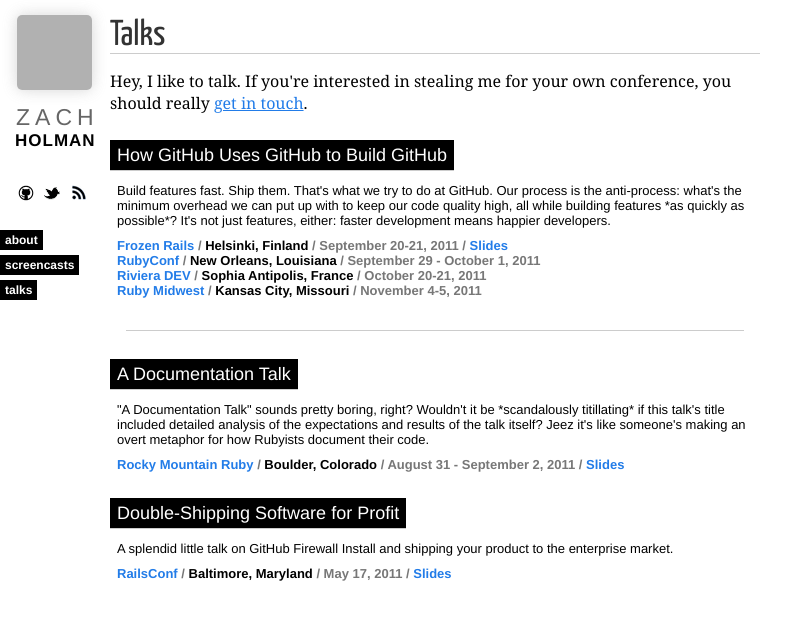
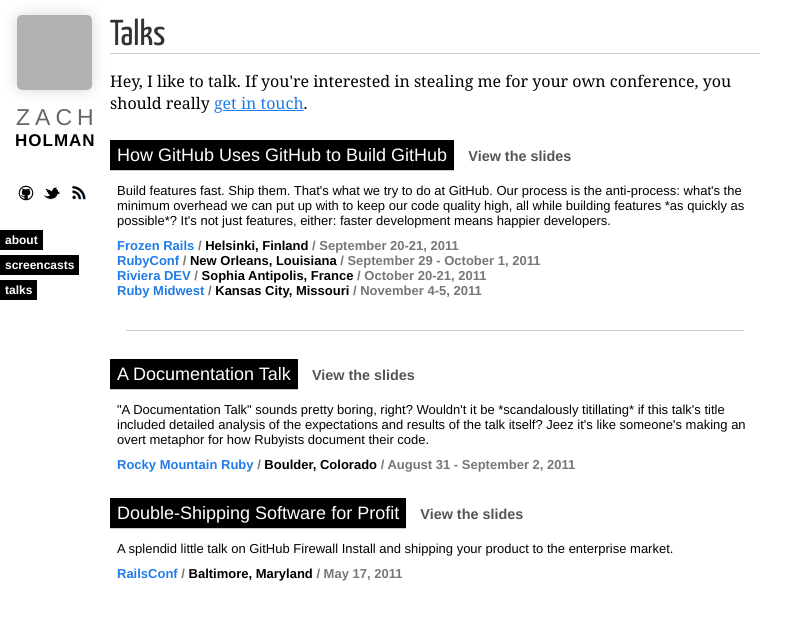
Before and after one commit to broccolini/designertocoder.github.com, a Jekyll site: the page built from talks.html, in a window 1280 px wide, cut to the strip 0-620 px from the top of the page. Shown: the whole strip, without its empty margins (0-808 px from the left). Built offline with Jekyll 4.4.1, drawn with Linux system fonts in a browser that asks for light colours; nearby versions of some CDN libraries; Markdown is read by kramdown in place of the engine named in the settings; comment, search, counter and statistics services are not loaded; grey boxes are pictures that could not be loaded.

Commit message:
generic slide pages

```diff
--- a/css/styles.css
+++ b/css/styles.css
@@ -257,6 +257,20 @@
 #talks h2 a{
   color: #fff;
 }
+.talk .slides{
+  font-size: .9em;
+  font-family: Helvetica, sans-serif;
+  font-weight: bold;
+  margin-left: 10px;
+  display: inline;
+}
+.talk .slides a{
+  text-decoration: none;
+  color: #555;
+}
+.talk .slides a:hover{
+  color: #000;
+}
 .talk .details{
   font-family: Helvetica, sans-serif;
   font-size: 13px;
--- a/talk/how-github-uses-github-to-build-github.html
+++ b/talk/how-github-uses-github-to-build-github.html
@@ -5,7 +5,6 @@
 
 <div class="content">
   <h1>How GitHub Uses GitHub to Build GitHub</h1>
-  <h3>September 21, 2011 / Helsinki, Finland / Frozen Rails 2011</h3>
 
   <p>Build features fast. Ship them. That's what we try to do at GitHub.
   Our process is the anti-process: what's the minimum overhead we can put
--- a/talks.html
+++ b/talks.html
@@ -11,6 +11,9 @@
 
     <div class="talk">
       <h2><a href="/talk/how-github-uses-github-to-build-github">How GitHub Uses GitHub to Build GitHub</a></h2>
+
+      <div class="slides"><a href="/talk/how-github-uses-github-to-build-github">View the slides</a></div>
+
       <div class="details">
         <p>Build features fast. Ship them. That's what we try to do at GitHub.
         Our process is the anti-process: what's the minimum overhead we can put
@@ -50,6 +52,8 @@
     <div class="talk">
       <h2><a href="/talk/a-documentation-talk">A Documentation Talk</a></h2>
 
+      <div class="slides"><a href="/talk/a-documentation-talk">View the slides</a></div>
+
       <div class="details">
         <p>"A Documentation Talk" sounds pretty boring, right? Wouldn't it be
         *scandalously titillating* if this talk's title included detailed
@@ -60,14 +64,16 @@
         <div class="byline">
           <a href="http://rockymtnruby.com/sessions">Rocky Mountain Ruby</a> /
           <strong>Boulder, Colorado</strong> /
-          August 31 - September 2, 2011 /
-          <a href="/talk/a-documentation-talk">Slides</a>
+          August 31 - September 2, 2011
         </div>
       </div>
     </div>
 
     <div class="talk">
       <h2><a href="/talk/double-shipping-software-for-profit">Double-Shipping Software for Profit</a></h2>
+
+      <div class="slides"><a href="/talk/double-shipping-software-for-profit">View the slides</a></div>
+
       <div class="details">
         <p>A splendid little talk on GitHub Firewall Install and shipping your
         product to the enterprise market.</p>
```
Also changed, not shown: other parts of talks.html (+2 -4 lines).
